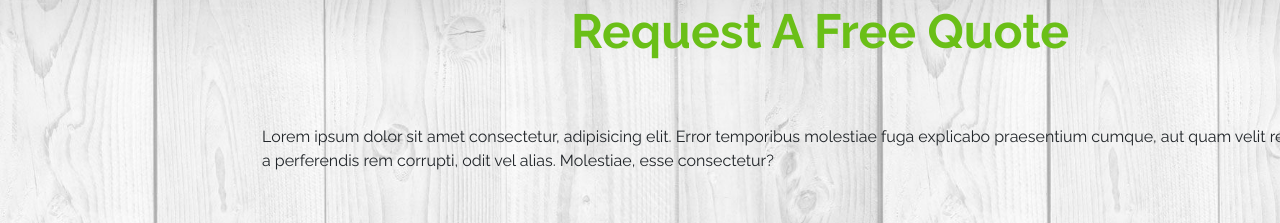
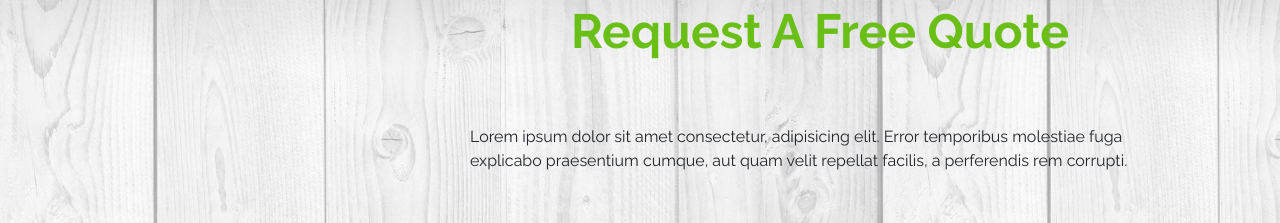
Before and after one commit to DeniseDichiara/proj-html-vuejs, a Vue app: page / in a window 1280 px wide. Shown: the part 3660-3883 px from the top of the page. Built offline with nearby package versions, Linux system fonts and the light colour scheme.

Commit message:
update <p />

```diff
--- a/src/components/QuoteTitle.vue
+++ b/src/components/QuoteTitle.vue
@@ -6,9 +6,13 @@
                 <h2 class="my_moving fw-bold margin-h2">
                     Request A Free Quote
                 </h2>
-                <p>
-                    Lorem ipsum dolor sit amet consectetur, adipisicing elit. Error temporibus molestiae fuga explicabo praesentium cumque, aut quam velit repellat facilis, a perferendis rem corrupti, odit vel alias. Molestiae, esse consectetur?
-                </p>
+                <div class="my_quote mx-auto">
+                    <p>
+                        Lorem ipsum dolor sit amet consectetur, adipisicing elit. Error temporibus molestiae fuga explicabo
+                        praesentium cumque, aut quam velit repellat facilis, a perferendis rem corrupti.
+                    </p>
+                </div>
+
             </div>
         </div>
     </div>
@@ -22,4 +26,8 @@ export default {
 </script>
 
 
-<style lang="scss"></style>
+<style lang="scss">
+    .my_quote{
+        width: 700px;
+    }
+</style>
```
